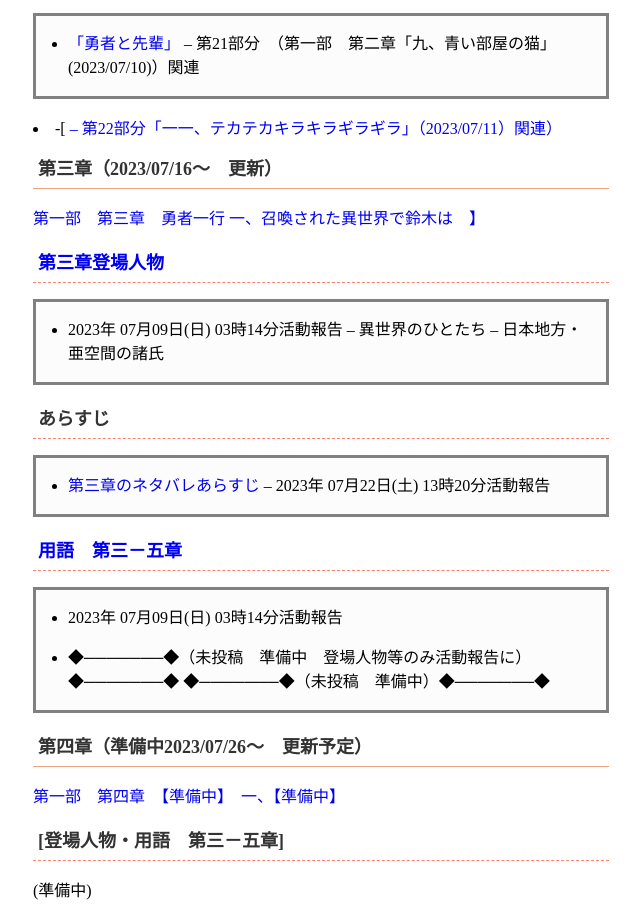
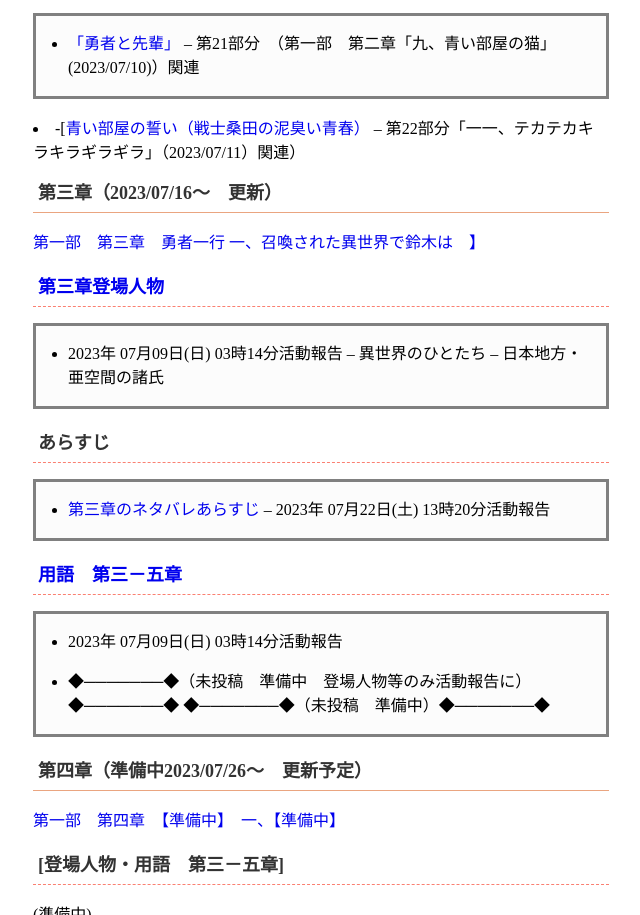
Before and after one commit to IchimonjiRuru/2023, a plain HTML site: page index.html in a window 1280 px wide. Shown: the part 1179-2094 px from the top of the page, without its empty margins (319-959 px from the left). Drawn offline with Linux system fonts and the light colour scheme.

Commit message:
Update index.html

```diff
--- a/index.html
+++ b/index.html
@@ -117,7 +117,7 @@ href="https://mypage.syosetu.com/mypageblog/view/userid/1664945/blogkey/3173819/
 <li><a href="https://ncode.syosetu.com/n9098ih/">「勇者と先輩」</a> –
 第21部分　（第一部　第二章「九、青い部屋の猫」(2023/07/10)）関連</li>
 </ul>
-<li >-[<a href="https://ncode.syosetu.com/n9561ih/"「青い部屋の誓い（戦士桑田の泥臭い青春）]</a>
+<li >-[<a href="https://ncode.syosetu.com/n9561ih/">青い部屋の誓い（戦士桑田の泥臭い青春）</a>
 – 第22部分「一一、テカテカキラキラギラギラ」（2023/07/11）関連）</li>
 <h1 id="第三章20230716-更新">第三章（2023/07/16～　更新）</h1>
 <p><a
```
